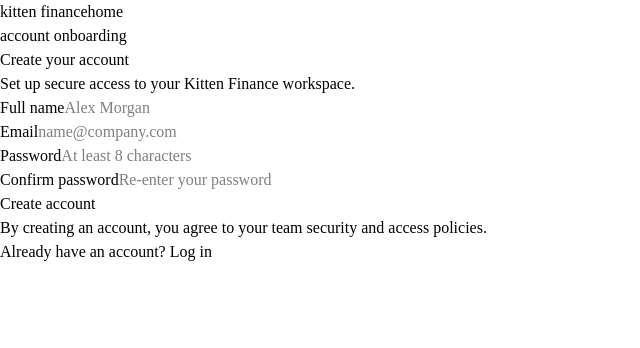
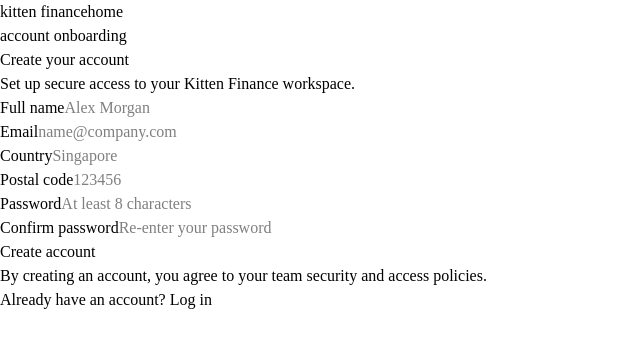
Before and after one commit to SaaiAravindhRaja/hackomania-kittens, a React (Vite) app in the folder client/: page /register in a window 1280 px wide. Shown: the top 348 px of the page, without its empty margins (0-640 px from the left). Built offline with nearby package versions, Linux system fonts and the light colour scheme.

Commit message:
country,postalcode
country,postalcode

```diff
--- a/client/src/pages/register.jsx
+++ b/client/src/pages/register.jsx
@@ -14,6 +14,8 @@
   const [values, setValues] = useState({
     name: "",
     email: "",
+    country: "",
+    postalcode: "",
     password: "",
     confirmPassword: "",
   });
@@ -33,6 +35,18 @@
       nextErrors.email = "Email is required.";
     } else if (!emailPattern.test(values.email)) {
       nextErrors.email = "Enter a valid email address.";
+    }
+
+    if (!values.country.trim()) {
+      nextErrors.country = "Country is required.";
+    } else if (!values.country.test(values.country)) {
+      nextErrors.country = "Enter a valid country"
+    }
+
+    if (!values.postalcode.trim()) {
+      nextErrors.postalcode = "Postal code is required.";
+    } else if (!values.postalcode.test(values.postalcode)) {
+      nextErrors.postalcode = "Enter a valid postalcode"
     }
 
     if (!values.password) {
@@ -144,6 +158,44 @@
         </FormField>
 
         <FormField>
+          <Label htmlFor="country" className="text-slate-700">
+            Country
+          </Label>
+          <Input
+            id="country"
+            name="country"
+            autoComplete="country-name"
+            placeholder="Singapore"
+            value={values.country}
+            onChange={handleChange}
+            aria-invalid={Boolean(errors.country)}
+            aria-describedby="register-country-error"
+            className="h-11 rounded-xl border-slate-200 bg-slate-50/80 shadow-none focus-visible:bg-white"
+          />
+          <FormMessage id="register-country-error">{errors.country ?? " "}</FormMessage>
+        </FormField>
+
+        <FormField>
+          <Label htmlFor="postalcode" className="text-slate-700">
+            Postal code
+          </Label>
+          <Input
+            id="postalcode"
+            name="postalcode"
+            autoComplete="postal-code"
+            placeholder="123456"
+            value={values.postalcode}
+            onChange={handleChange}
+            aria-invalid={Boolean(errors.postalcode)}
+            aria-describedby="register-postalcode-error"
+            className="h-11 rounded-xl border-slate-200 bg-slate-50/80 shadow-none focus-visible:bg-white"
+          />
+          <FormMessage id="register-postalcode-error">
+            {errors.postalcode ?? " "}
+          </FormMessage>
+        </FormField>
+
+        <FormField>
           <Label htmlFor="password" className="text-slate-700">
             Password
           </Label>
```
